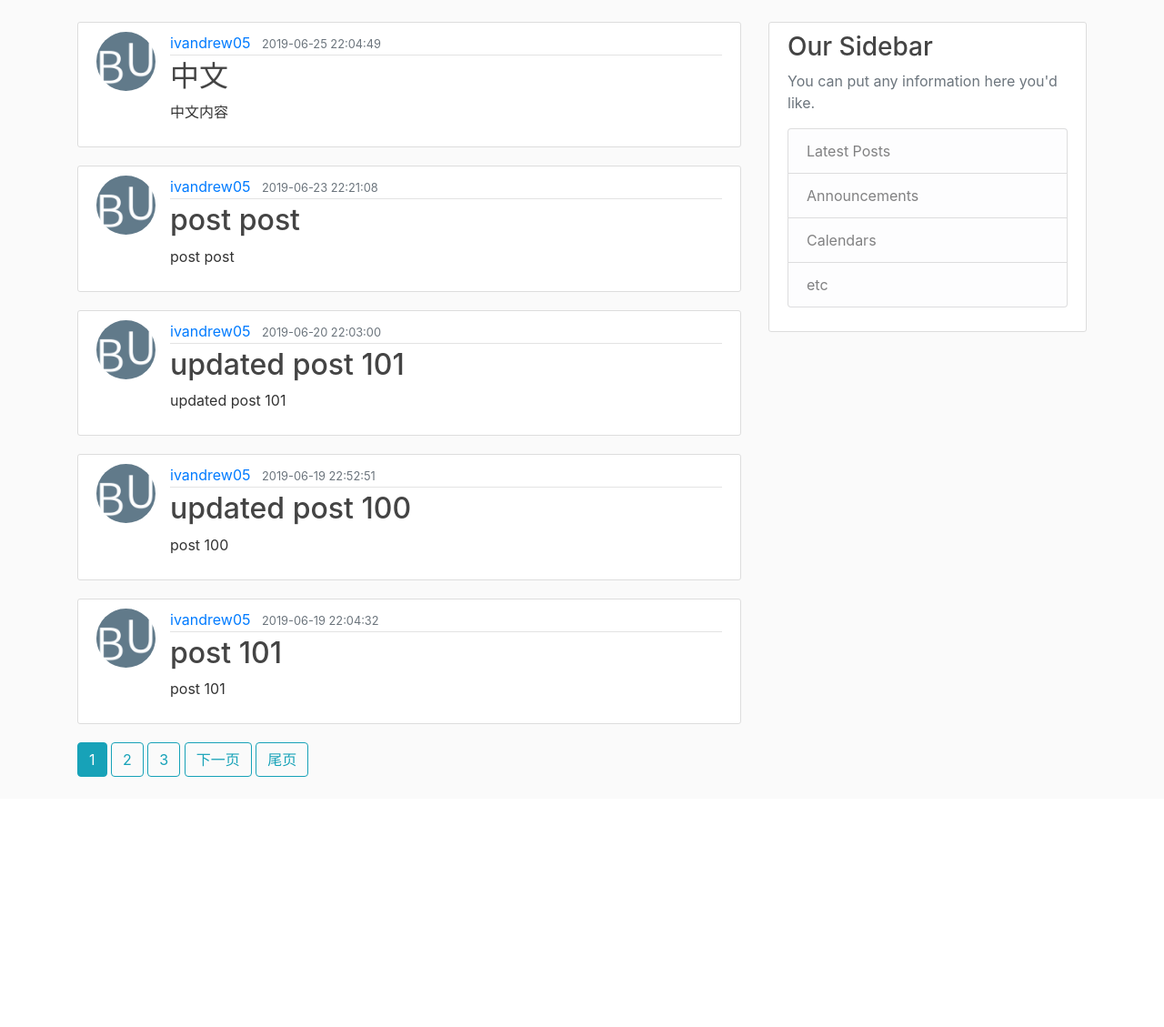
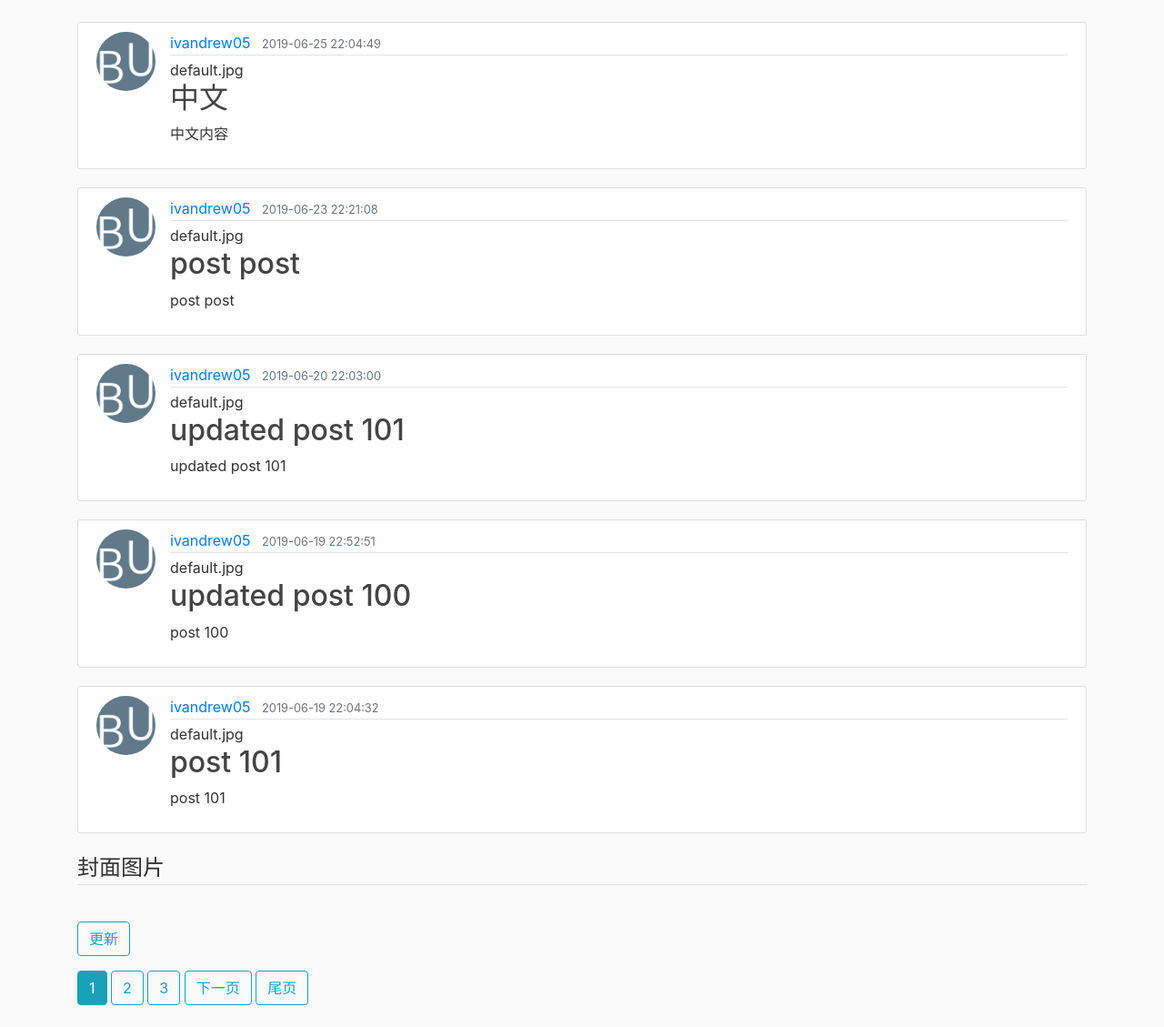
Before and after one commit to ivandrew05/bandup, a Django app: page / in a window 1280 px wide. Shown: the part 56-1185 px from the top of the page at 91% size. Before the commit the page ends 910 px from the top, so only its background shows below. Run offline with Django 3.2, Linux system fonts and the light colour scheme; data comes from the database, SQL or seed files in the repository; both versions use the stored data as it was after the commit; some libraries are stand-ins or nearby versions.

Commit message:
first commit

```diff
--- a/myapp/models.py
+++ b/myapp/models.py
@@ -2,6 +2,7 @@
 from django.utils import timezone
 from django.contrib.auth.models import User
 from django.urls import reverse
+from PIL import Image
 
 
 class Post(models.Model):
@@ -9,6 +10,7 @@
     content = models.TextField()
     date_posted = models.DateTimeField(default=timezone.now)
     author = models.ForeignKey(User, on_delete=models.CASCADE)
+    cover_image = models.ImageField(default='bandup/media/default.jpg', upload_to='profile_pics')
 
     def __str__(self):
         return self.title
--- a/myapp/templates/myapp/base.html
+++ b/myapp/templates/myapp/base.html
@@ -53,7 +53,7 @@
 
     <main role="main" class="container">
         <div class="row">
-            <div class="col-md-8">
+            <div class="col">
                 {% if messages %}
                 {% for message in messages %}
                 <div class="alert alert-{{ message.tags }}">
@@ -62,19 +62,6 @@
                 {% endfor %}
                 {% endif %}
                 {% block content %}{% endblock %}
-            </div>
-            <div class="col-md-4">
-                <div class="content-section">
-                    <h3>Our Sidebar</h3>
-                    <p class='text-muted'>You can put any information here you'd like.
-                        <ul class="list-group">
-                            <li class="list-group-item list-group-item-light">Latest Posts</li>
-                            <li class="list-group-item list-group-item-light">Announcements</li>
-                            <li class="list-group-item list-group-item-light">Calendars</li>
-                            <li class="list-group-item list-group-item-light">etc</li>
-                        </ul>
-                    </p>
-                </div>
             </div>
         </div>
     </main>
--- a/myapp/templates/myapp/home.html
+++ b/myapp/templates/myapp/home.html
@@ -1,8 +1,8 @@
 {% extends 'myapp/base.html' %}
-
+{% load crispy_forms_tags %}
 {%block content%}
 
-{% for post in posts %}
+<!-- {% for post in posts %}
 <article class="media content-section">
     <img class="rounded-circle article-img" src="{{ post.author.profile.image.url}}">
     <div class="media-body">
@@ -14,7 +14,34 @@
         <p class="article-content">{{ post.content }}</p>
     </div>
 </article>
+{% endfor %} -->
+
+{% for post in posts %}
+<article class="media content-section">
+    <img class="rounded-circle article-img" src="{{ post.author.profile.image.url}}">
+    <div class="media-body">
+        <div class="article-metadata">
+            <a class="mr-2" href="{% url 'user-posts' post.author.username %}">{{ post.author }}</a>
+            <small class="text-muted">{{ post.date_posted|date:"Y-m-d H:i:s" }}</small>
+        </div>
+        <img>{{ post.cover_image }}</img>
+        <h2><a class="article-title" href="{% url 'post-detail' post.id %}">{{ post.title }}</a></h2>
+        <p class="article-content">{{ post.content }}</p>
+    </div>
+</article>
 {% endfor %}
+
+<form method="POST" enctype="multipart/form-data">
+    {% csrf_token %}
+    <fieldset class="form-group">
+        <legend class="border-bottom mb-4">封面图片</legend>
+        {{ post_form|crispy }}
+    </fieldset>
+    <div class="form-group">
+        <button class="btn btn-outline-info" type="submit">更新</button>
+    </div>
+</form>
+
 
 {% if is_paginated %}
 
--- a/myapp/views.py
+++ b/myapp/views.py
@@ -4,6 +4,7 @@
 from .models import Post
 from django.contrib.auth.models import User
 from django.contrib.auth.mixins import LoginRequiredMixin, UserPassesTestMixin
+from .forms import PostForm
 
 
 def home(request):
@@ -73,3 +74,17 @@
 
 def about(request):
     return render(request, 'myapp/about.html', {'title': 'about'})
+
+
+def Post(request):
+    if request.method == 'POST':
+        post_form = PostForm(request.POST, request.FILES)
+        if post_form.is_valid():
+            post_form.save()
+            messages.success(request, f'图片上传成功！')
+
+    context = {
+        'post_form': post_form
+    }
+
+    return render(request, 'myapp/home.html', context)
```
Also changed, not shown: myapp/forms.py (added, +8 -0 lines), db.sqlite3, media/profile_pics/Bu.jpg (added), media/profile_pics/pic.jpg (deleted), media/profile_pics/ty.jpg (deleted), media/profile_pics/ty_JrRPm8S.jpg (deleted), myapp/migrations/0002_post_cover_image.py (added), myapp/migrations/0003_auto_20190722_2250.py (added).
